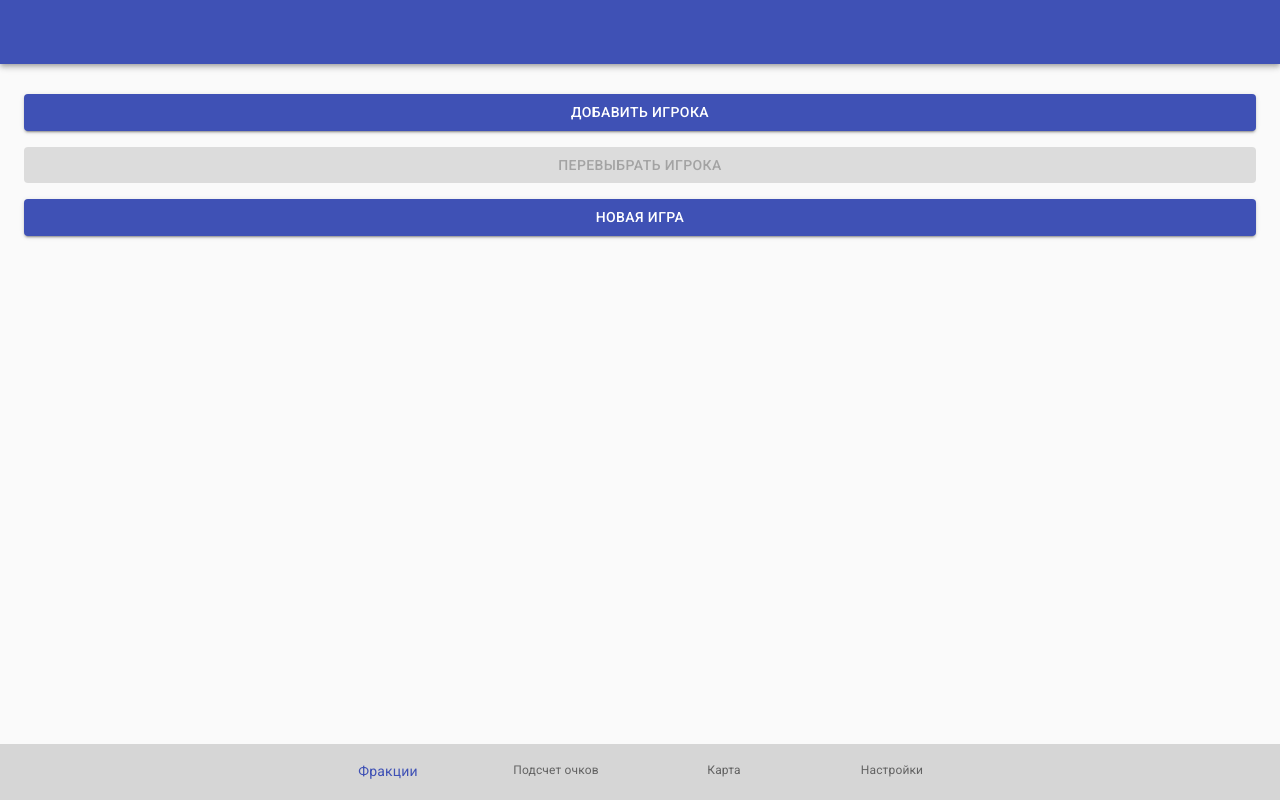
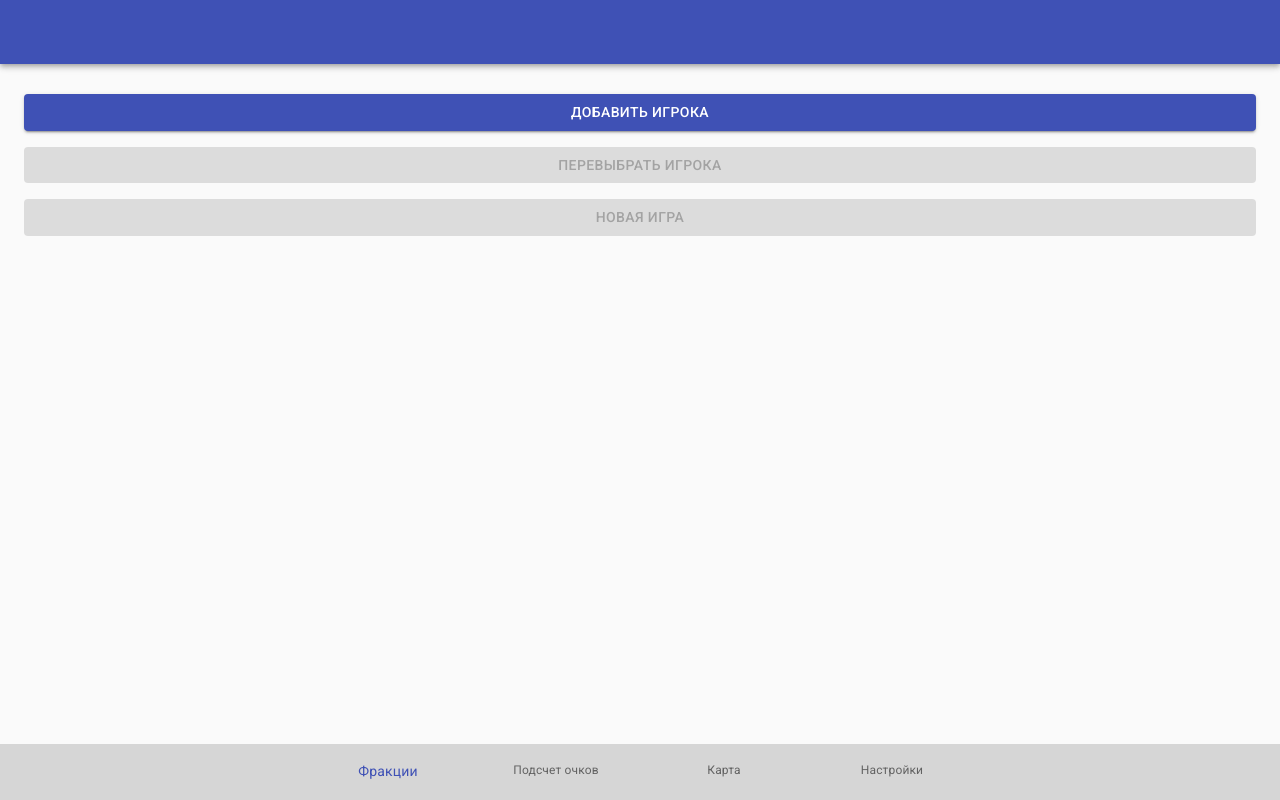
Before and after one commit to justbenya/scythe-app, a React (Create React App) app: page /#/fraction/ in a window 1280 px wide. Built offline with nearby package versions, Linux system fonts and the light colour scheme.

Commit message:
Для первого экрана сделал панель с переключением игроков, чтобы всегда была только одна карточка игрока

```diff
--- a/src/pages/Home.tsx
+++ b/src/pages/Home.tsx
@@ -81,7 +81,7 @@ const Home: FunctionComponent<Props> = (props) => {
 
                     <Grid item>
                         <Button
-                            variant="contained" color="primary" fullWidth
+                            variant="contained" disabled={ !player } color="primary" fullWidth
                             onClick={ handleNewGame }
                         >
                             Новая игра
```
